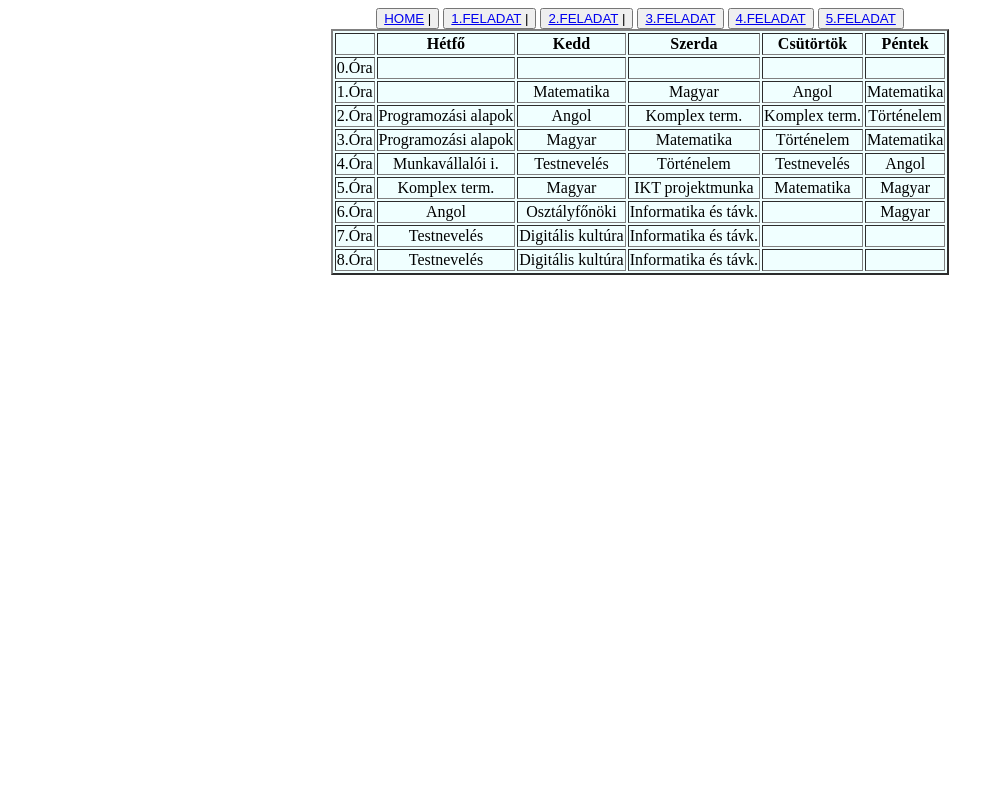
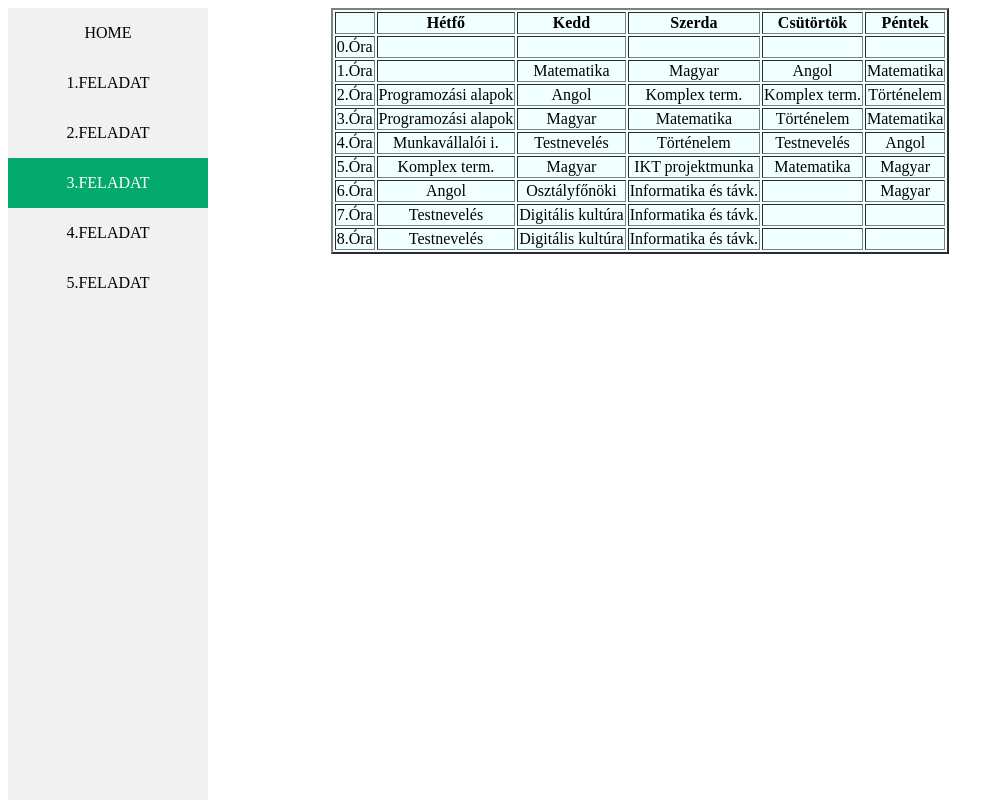
Before and after one commit to BartkoMilan/kollazs, a plain HTML site: page orarend.html in a window 1280 px wide. Shown: the whole page, without its empty margins (0-1004 px from the left). Drawn offline with Linux system fonts and the light colour scheme.

Commit message:
Update orarend.html

```diff
--- a/orarend.html
+++ b/orarend.html
@@ -27,14 +27,14 @@
 </head>
 
 <body background="hideg.jpg">
-    <nav>
-        <button><a href="https://bartkomilan.github.io/kollazs">HOME</a> |</button>
-        <button><a href="https://bartkomilan.github.io/kollazs/keplink.html" >1.FELADAT</a> |</button>
-        <button><a href="https://bartkomilan.github.io/kollazs/listak.html" >2.FELADAT</a> |</button>
-        <button><a href="https://bartkomilan.github.io/kollazs/orarend.html" >3.FELADAT</a></button>
-        <button>  <a href="https://bartkomilan.github.io/kollazs/evszakok.html">4.FELADAT</a> </button>
-        <button>  <a href="https://bartkomilan.github.io/kollazs/kviz.html" >5.FELADAT</a> </button>
-    </nav>
+    <div class="sidebar">
+        <a href="index.html">HOME</a>
+        <a href="keplink.html" >1.FELADAT</a>
+        <a href="listak.html" >2.FELADAT</a>
+        <a class="active" <a href="orarend.html" >3.FELADAT</a>
+        <a href="evszakok.html">4.FELADAT</a>
+        <a href="kviz.html">5.FELADAT</a>
+    </div>
 
     <table style="background-color: azure;" border="2px" align="center" >
 
```
